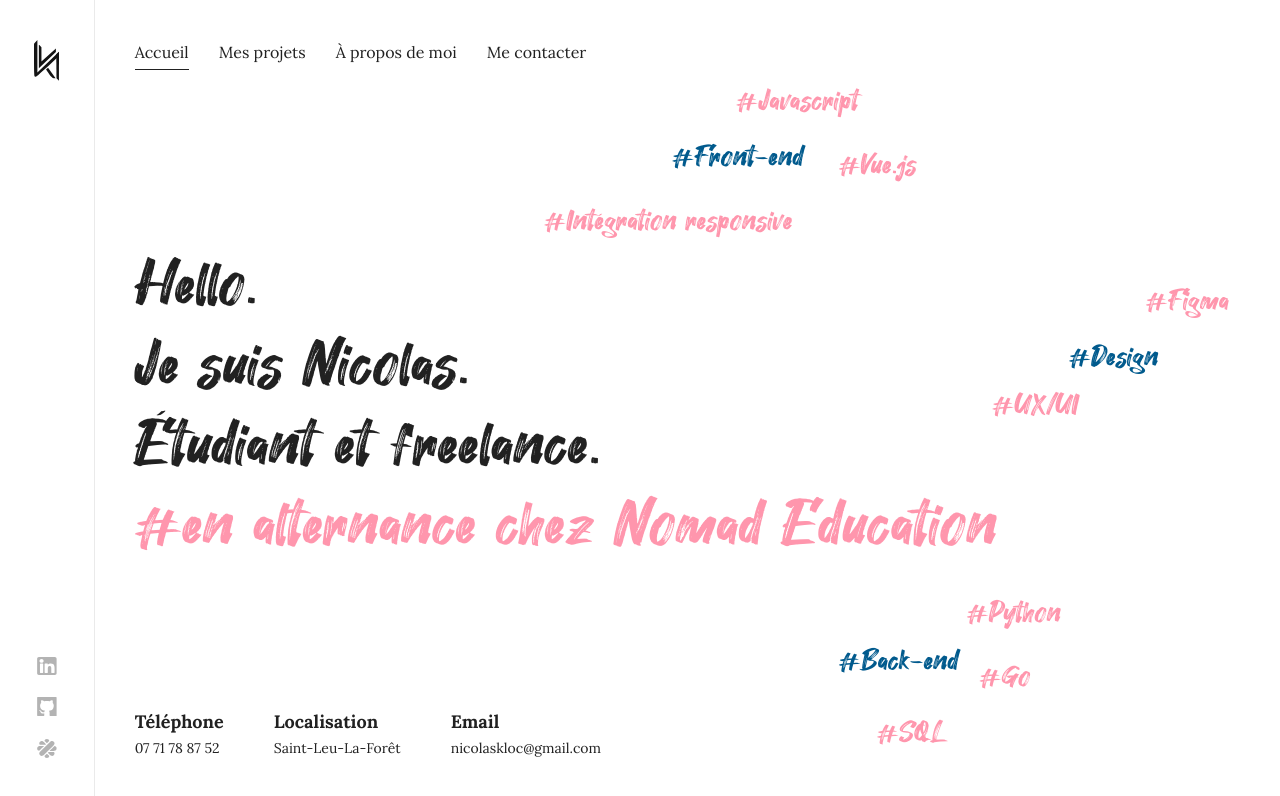
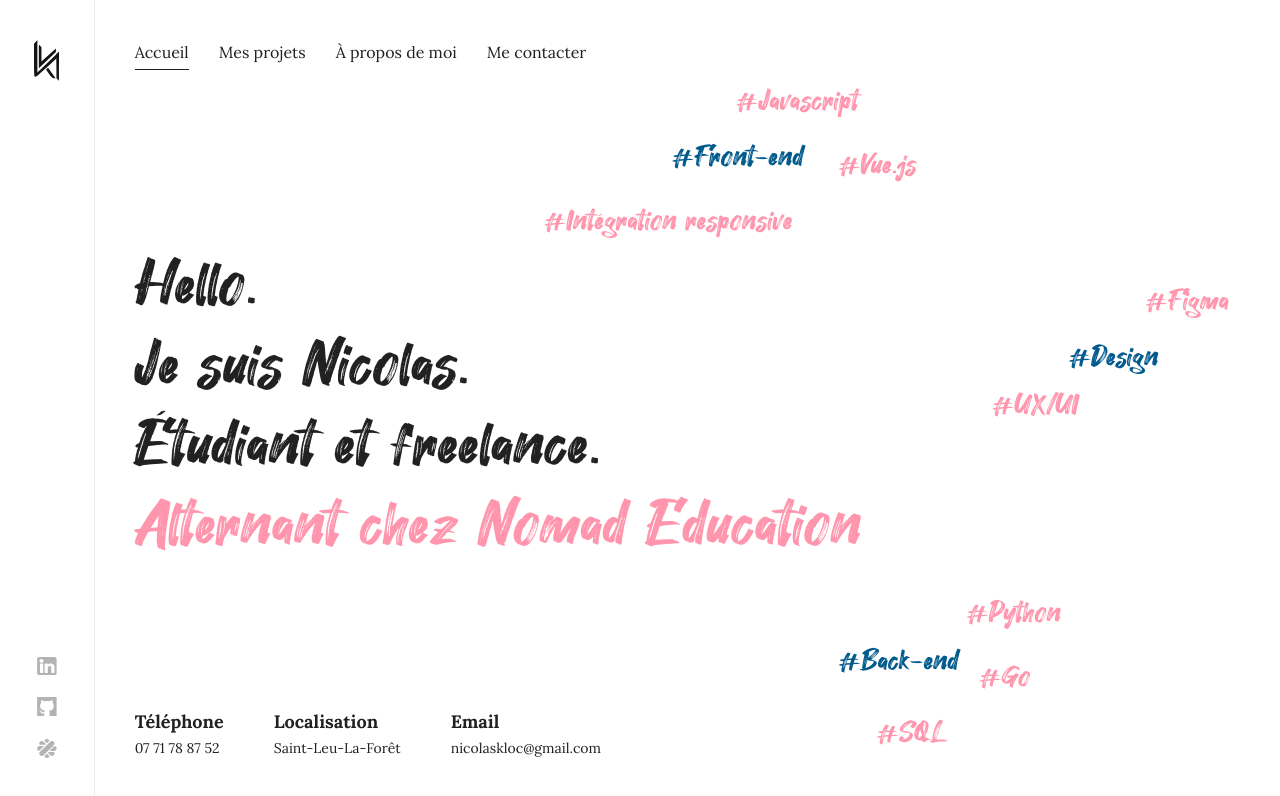
Before and after one commit to nkloc/portfolio-nico, a Vue app: page / in a window 1280 px wide. Shown: the top 796 px of the page. Built offline with nearby package versions, Linux system fonts and the light colour scheme; the HTML template or start-up script is replaced by a standard one.

Commit message:
rework: text homepage

```diff
--- a/src/views/Home.vue
+++ b/src/views/Home.vue
@@ -2,7 +2,7 @@
   <div class="home">
     <h1>
       Hello. <br> Je suis Nicolas. <br>Étudiant et freelance. <br>
-      <span>#en alternance chez Nomad Education</span>
+      <span>Alternant chez Nomad Education</span>
     </h1>
     <div class="infos">
       <div class="info">
```
